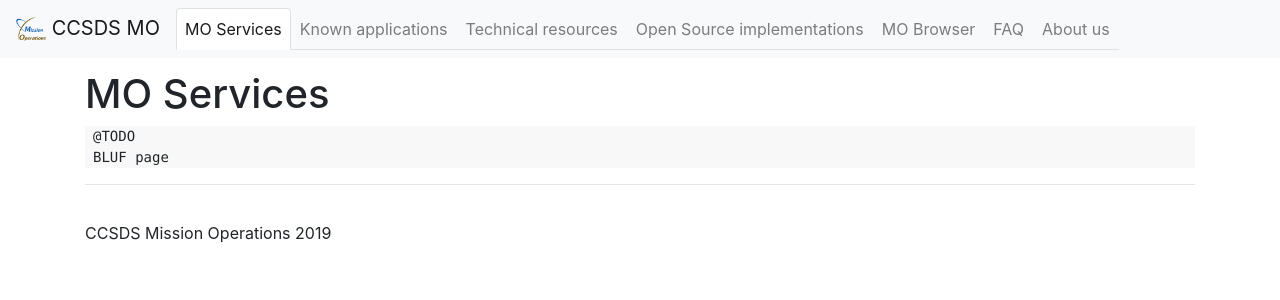
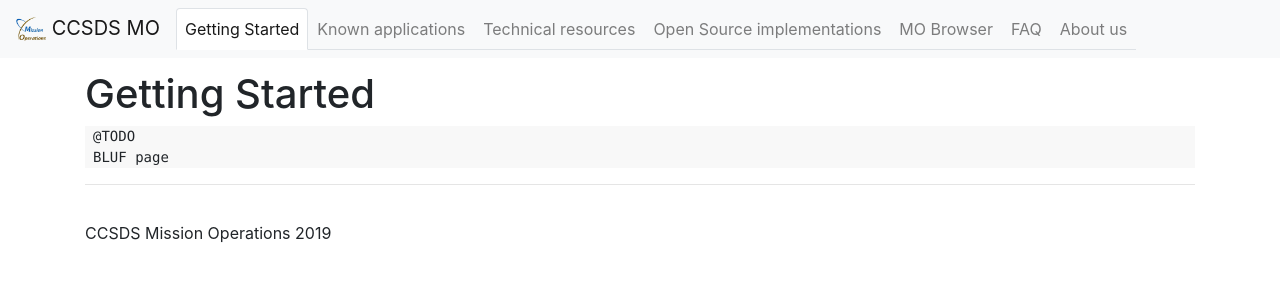
Before and after one commit to ccsdsmo/ccsdsmo.github.io, a Jekyll site: the page built from pages/getting-started.md, in a window 1280 px wide. Shown: the top 300 px of the page. Built offline with Jekyll 4.4.1, drawn with Linux system fonts in a browser that asks for light colours.

Commit message:
Update and rename mo-services.md to getting-started.md

```diff
--- a/pages/mo-services.md
+++ b/pages/getting-started.md
@@ -1,8 +1,8 @@
 ---
 layout: page
-title: MO Services
+title: Getting Started
 weight: 2
-permalink: /mo-services
+permalink: /getting-started
 ---
 
     @TODO
```
